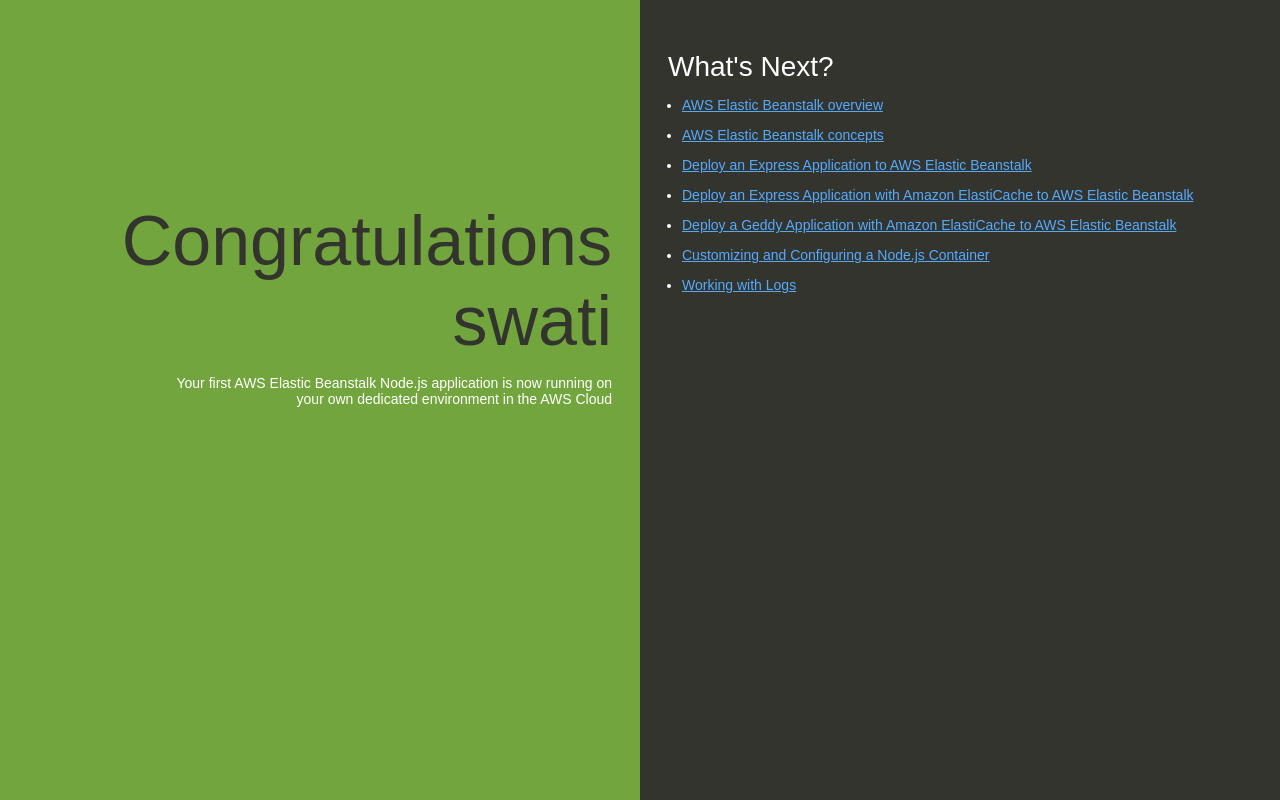
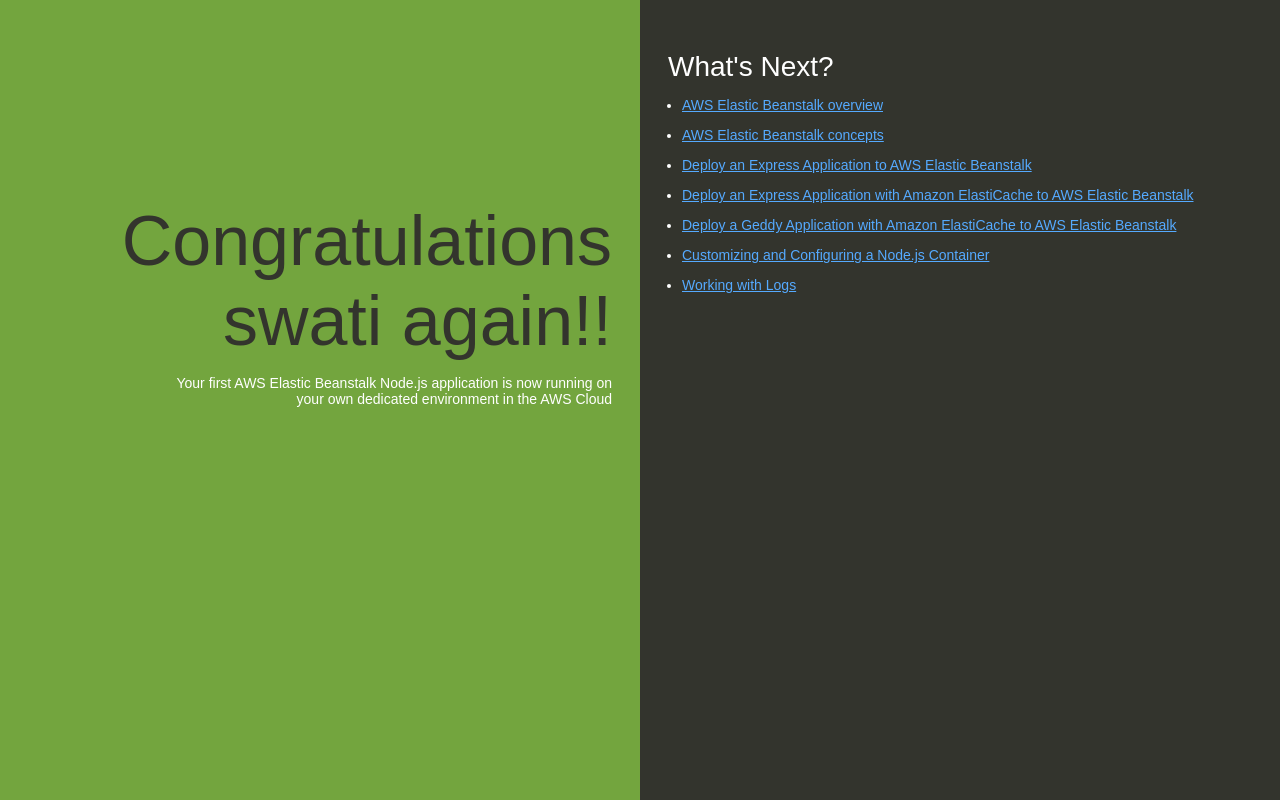
Before and after one commit to goreswati/newrep, a website: page index.html in a window 1280 px wide. Drawn offline with Linux system fonts and the light colour scheme.

Commit message:
next version

```diff
--- a/index.html
+++ b/index.html
@@ -74,7 +74,7 @@
   </head>
   <body>
     <div class="textColumn">
-      <h1>Congratulations swati</h1>
+      <h1>Congratulations swati again!!</h1>
       <p>Your first AWS Elastic Beanstalk Node.js application is now running on your own dedicated environment in the AWS Cloud</p>
     </div>
     <div class="linksColumn">
```
